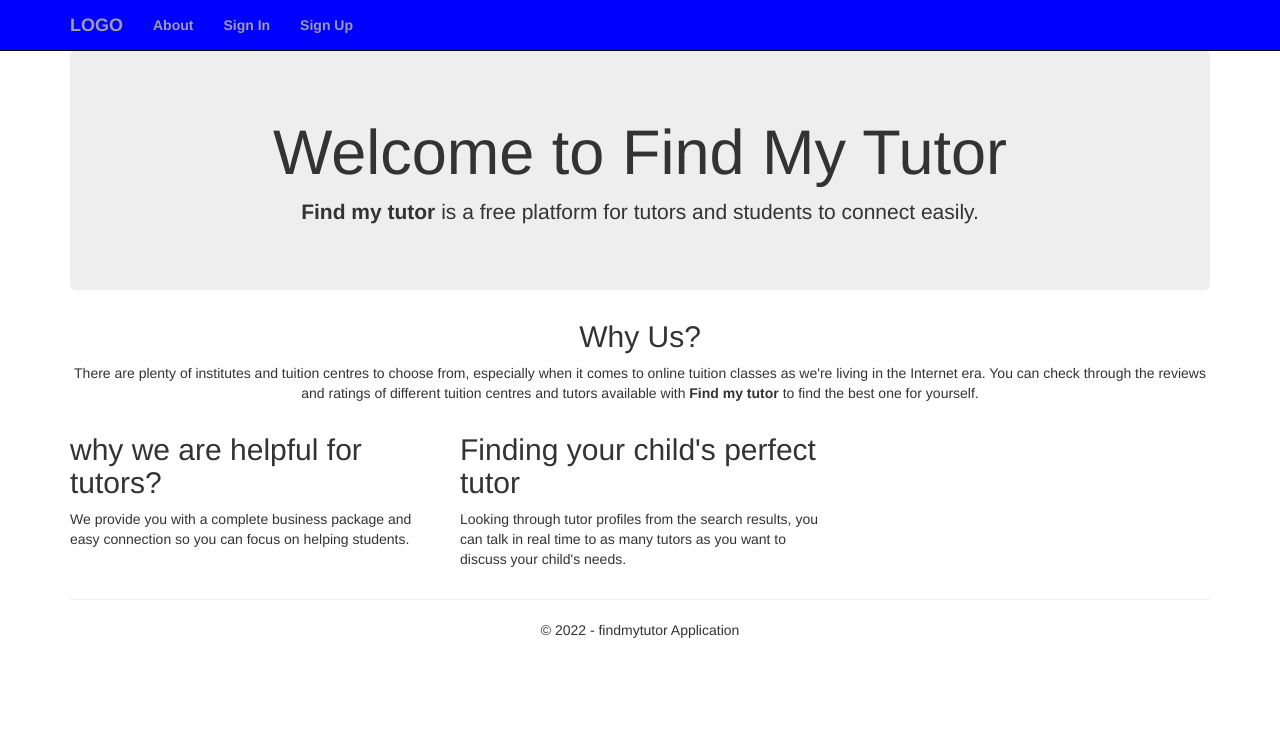
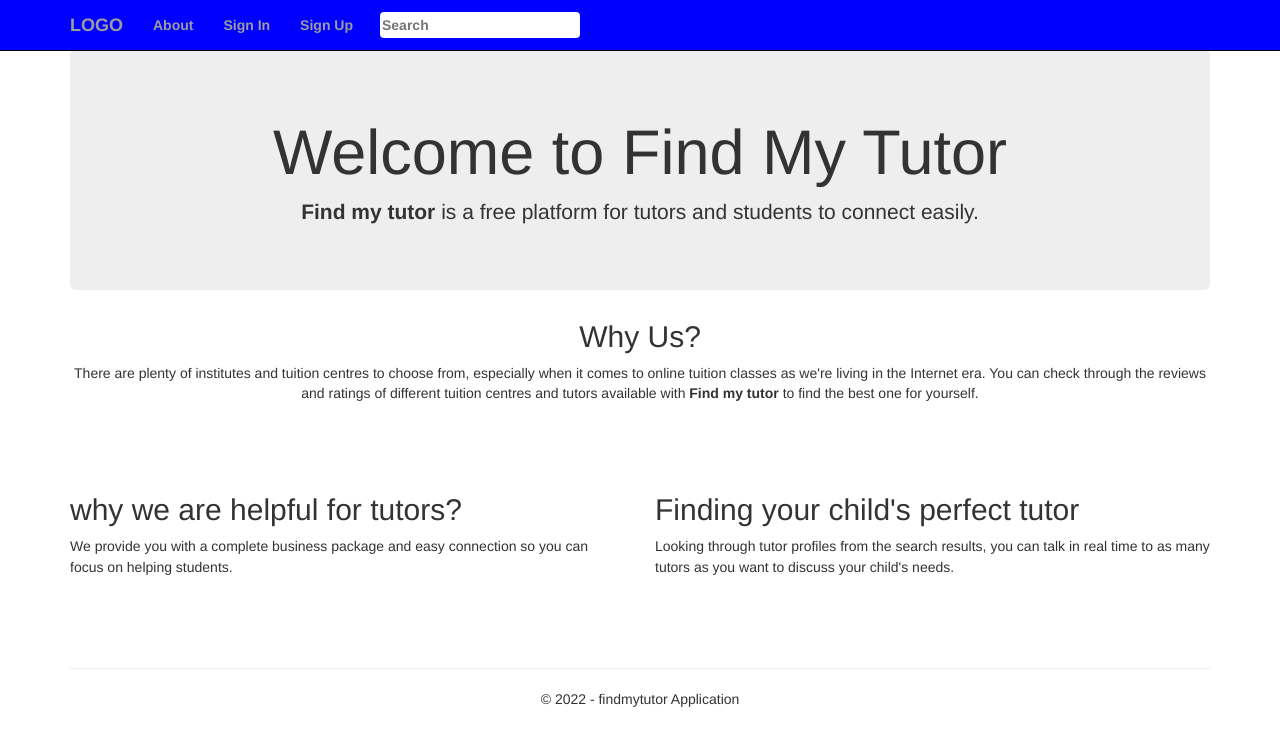
Before and after one commit to Ritika2704/findmytutor, an ASP.NET MVC app: page / in a window 1280 px wide. Shown: the top 746 px of the page. Run offline with ASP.NET Core 8 and stand-ins for ASP.NET MVC 5, Linux system fonts and the light colour scheme; the project's own start-up code is not run; a stand-in starts its controllers and pages; some libraries are stand-ins or nearby versions.

Commit message:
1) editing in main page section 2) add search box in navbar

```diff
--- a/findmytutor/Views/Home/Index.cshtml
+++ b/findmytutor/Views/Home/Index.cshtml
@@ -21,12 +21,13 @@
 @*<p><a class="btn btn-default" href="https://go.microsoft.com/fwlink/?LinkId=301865">Learn more &raquo;</a></p>*@
 
 <div class="row">
-<div class="col-md-4">
+<div class="col-md-4" style=" width: 50%; margin: 60px auto 60px auto; text-align: left; line-height: 1.5;">
     <h2>why we are helpful for tutors? </h2>
     <p>We provide you with a complete business package and easy connection so you can focus on helping students.</p>
     @*<p><a class="btn btn-default" href="https://go.microsoft.com/fwlink/?LinkId=301866">Learn more &raquo;</a></p>*@
+
 </div>
-<div class="col-md-4">
+<div class="col-md-4"  style=" width: 50%; margin: 60px auto 60px auto; text-align: left; line-height: 1.5;">
     <h2>Finding your child's perfect tutor</h2>
     <p>Looking through tutor profiles from the search results, you can talk in real time to as many tutors as you want to discuss your child's needs.</p>
     @*<p><a class="btn btn-default" href="https://go.microsoft.com/fwlink/?LinkId=301867">Learn more &raquo;</a></p>*@
--- a/findmytutor/Views/Shared/_Layout.cshtml
+++ b/findmytutor/Views/Shared/_Layout.cshtml
@@ -21,9 +21,12 @@
             <div class="navbar-collapse collapse">
                 <ul class="nav navbar-nav">
                     <li>@Html.ActionLink("About", "About", "Home")</li>
-                    <li>@Html.ActionLink("Sign In", "LoginPage", "Login")</li>
-                    <li>@Html.ActionLink("Sign Up", "RegisterPage", "Register")</li>
+                    <li >@Html.ActionLink("Sign In", "LoginPage", "Login")</li>
+                    <li >@Html.ActionLink("Sign Up", "RegisterPage", "Register")</li>
                 </ul>
+
+                  <input class="search" style="box-sizing: content-box; margin: 12px; border-radius: 4px; border: none; line-height: 24px; outline: 0;  "type="text" name="search" placeholder="Search ">
+
             </div>
         </div>
     </div>
```
